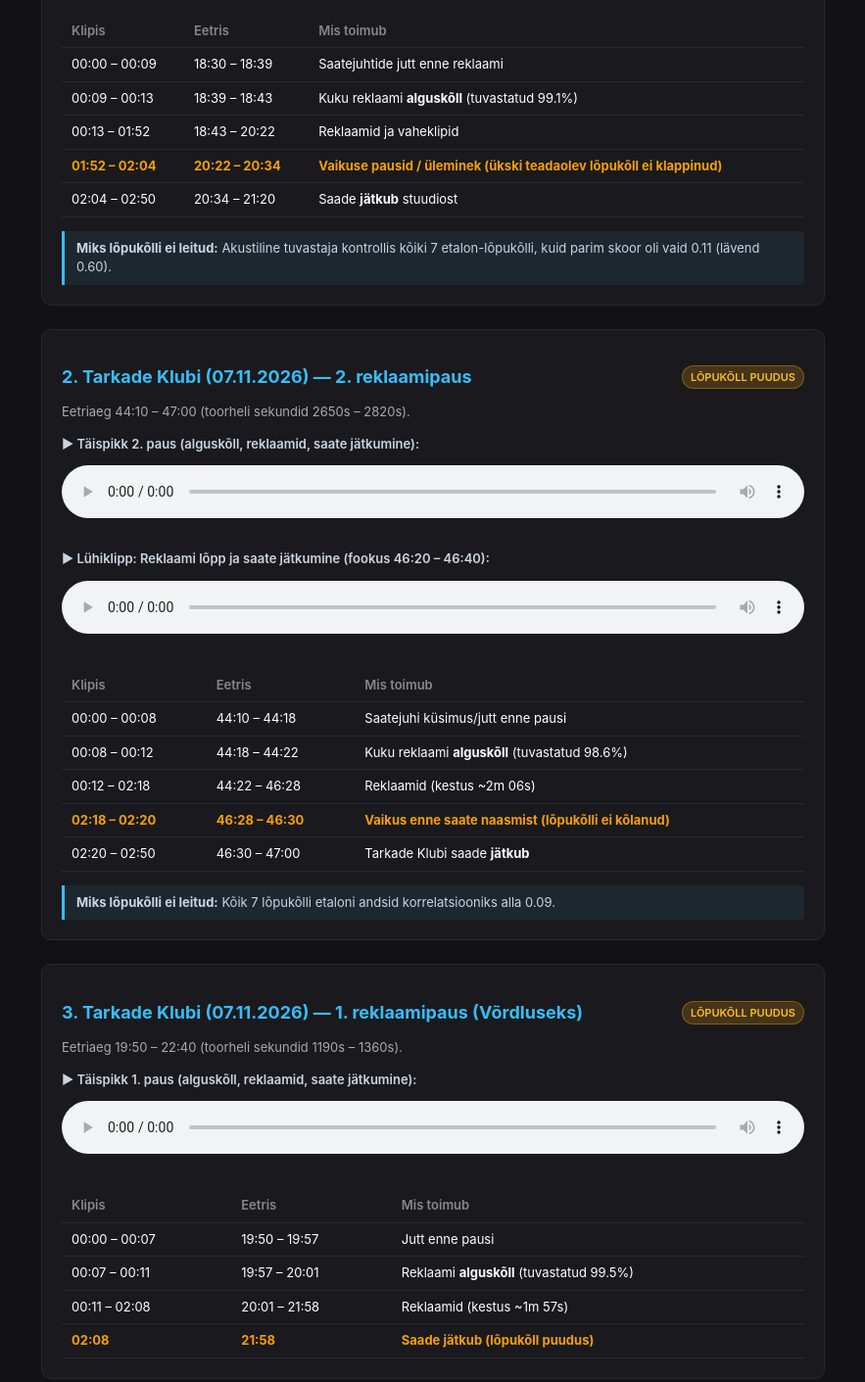
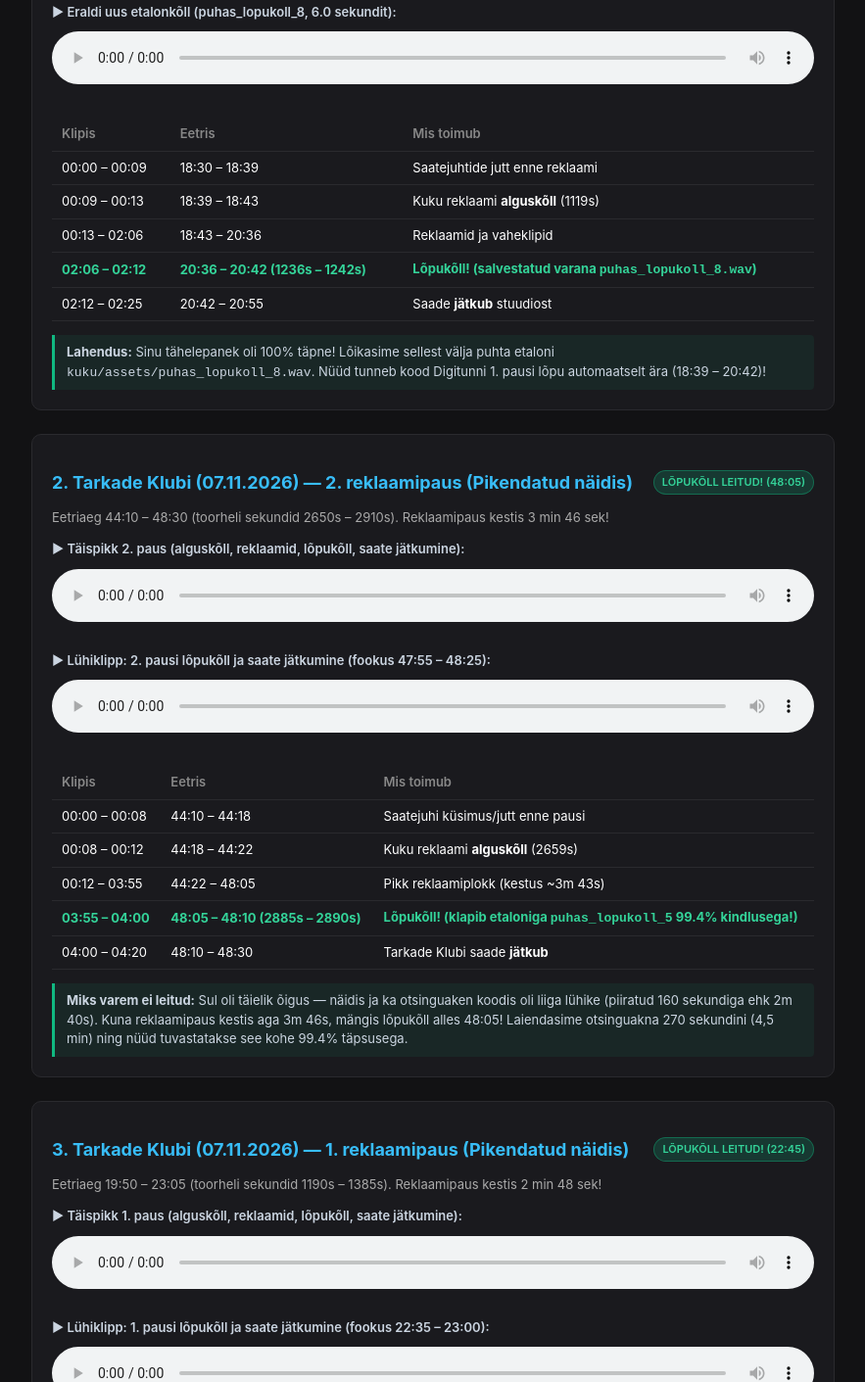
Before and after one commit to mssaar/kuku-raadio, a website: page kuula_reklaamipausid.html in a window 1280 px wide. Shown: the part 515-1926 px from the top of the page at 98% size, without its empty margins (198-1081 px from the left). Drawn offline with Linux system fonts and the light colour scheme.

Commit message:
Lisa puhas_lopukoll_8 ja laienda otsinguakent Tarkade Klubi jaoks

```diff
--- a/kuula_reklaamipausid.html
+++ b/kuula_reklaamipausid.html
@@ -6,7 +6,7 @@
   <style>
     body {
       font-family: -apple-system, BlinkMacSystemFont, "Segoe UI", Roboto, sans-serif;
-      max-width: 800px;
+      max-width: 820px;
       margin: 30px auto;
       padding: 20px;
       background: #121214;
@@ -39,12 +39,12 @@
     }
     .badge-amber { background: rgba(245, 158, 11, 0.2); color: #fbbf24; border: 1px solid rgba(245, 158, 11, 0.4); }
     .badge-green { background: rgba(16, 185, 129, 0.2); color: #34d399; border: 1px solid rgba(16, 185, 129, 0.4); }
-    audio { width: 100%; margin: 12px 0 16px 0; outline: none; }
+    audio { width: 100%; margin: 10px 0 14px 0; outline: none; }
     .player-label { font-size: 13px; font-weight: 600; color: #cbd5e1; margin-top: 10px; }
     table { width: 100%; border-collapse: collapse; margin-top: 14px; font-size: 13px; }
     th, td { text-align: left; padding: 7px 10px; border-bottom: 1px solid #2a2a2e; }
     th { color: #888; font-weight: 600; }
-    .highlight { color: #f59e0b; font-weight: bold; }
+    .highlight { color: #38bdf8; font-weight: bold; }
     .highlight-green { color: #34d399; font-weight: bold; }
     .note {
       background: rgba(56, 189, 248, 0.08);
@@ -55,30 +55,45 @@
       color: #cbd5e1;
       border-radius: 0 4px 4px 0;
     }
+    .note-green {
+      background: rgba(16, 185, 129, 0.08);
+      border-left: 3px solid #10b981;
+      padding: 8px 12px;
+      margin-top: 14px;
+      font-size: 13px;
+      color: #cbd5e1;
+      border-radius: 0 4px 4px 0;
+    }
   </style>
 </head>
 <body>
   <h1>🎧 Kuku Raadio Salvestiste ja Reklaamipauside Ülekuulamine</h1>
-  <p class="lead">Siit saad mugavalt üle kuulata viimase Digitunni ja Tarkade Klubi reklaamipausid ning kontrollida uut 80s võrra pikemat saate lõppu.</p>
+  <p class="lead">Siit saad kuulata uuendatud täispikki näidiseid (kuhu mahuvad nüüd sisse kõik pikad reklaamiplokid ja lõpukõllid) ning uut 80s võrra pikemat saatelõppu.</p>
 
   <!-- 1. DIGITUND 1. REKLAAMIPAUS -->
   <div class="card">
     <h2>
       <span>1. Digitund (09.11.2026) — 1. reklaamipaus</span>
-      <span class="badge badge-amber">Lõpukõll puudus</span>
+      <span class="badge badge-green">Lõpukõll tuvastatud ja salvestatud!</span>
     </h2>
-    <p style="color: #aaa; font-size: 13px;">Eetriaeg 18:30 – 21:20 (toorheli sekundid 1110s – 1280s).</p>
+    <p style="color: #aaa; font-size: 13px;">Eetriaeg 18:30 – 20:55 (toorheli sekundid 1110s – 1255s).</p>
 
-    <div class="player-label">▶ Täispikk paus (alguskõll, reklaamid, saate jätkumine):</div>
+    <div class="player-label">▶ Täispikk paus (alguskõll, reklaamid, lõpukõll, saate jätkumine):</div>
     <audio controls preload="metadata">
       <source src="audioklipid/digitund_paus1.mp3" type="audio/mpeg">
       <source src="../recordings/audioklipid/digitund_paus1.mp3" type="audio/mpeg">
     </audio>
 
-    <div class="player-label">▶ Lühiklipp: Reklaami lõpp ja saate jätkumine (fookus 20:15 – 20:40):</div>
+    <div class="player-label">▶ Lühiklipp: Reklaami lõpp ja lõpukõll (fookus 20:30 – 20:48):</div>
     <audio controls preload="metadata">
       <source src="audioklipid/digitund_paus1_uleminek.mp3" type="audio/mpeg">
       <source src="../recordings/audioklipid/digitund_paus1_uleminek.mp3" type="audio/mpeg">
+    </audio>
+
+    <div class="player-label">▶ Eraldi uus etalonkõll (puhas_lopukoll_8, 6.0 sekundit):</div>
+    <audio controls preload="metadata">
+      <source src="audioklipid/puhas_lopukoll_8.mp3" type="audio/mpeg">
+      <source src="../recordings/audioklipid/puhas_lopukoll_8.mp3" type="audio/mpeg">
     </audio>
 
     <table>
@@ -87,33 +102,33 @@
       </thead>
       <tbody>
         <tr><td>00:00 – 00:09</td><td>18:30 – 18:39</td><td>Saatejuhtide jutt enne reklaami</td></tr>
-        <tr><td>00:09 – 00:13</td><td>18:39 – 18:43</td><td>Kuku reklaami <b>alguskõll</b> (tuvastatud 99.1%)</td></tr>
-        <tr><td>00:13 – 01:52</td><td>18:43 – 20:22</td><td>Reklaamid ja vaheklipid</td></tr>
-        <tr class="highlight"><td>01:52 – 02:04</td><td>20:22 – 20:34</td><td>Vaikuse pausid / üleminek (ükski teadaolev lõpukõll ei klappinud)</td></tr>
-        <tr><td>02:04 – 02:50</td><td>20:34 – 21:20</td><td>Saade <b>jätkub</b> stuudiost</td></tr>
+        <tr><td>00:09 – 00:13</td><td>18:39 – 18:43</td><td>Kuku reklaami <b>alguskõll</b> (1119s)</td></tr>
+        <tr><td>00:13 – 02:06</td><td>18:43 – 20:36</td><td>Reklaamid ja vaheklipid</td></tr>
+        <tr class="highlight-green"><td>02:06 – 02:12</td><td>20:36 – 20:42 (1236s – 1242s)</td><td><b>Lõpukõll!</b> (salvestatud varana <code>puhas_lopukoll_8.wav</code>)</td></tr>
+        <tr><td>02:12 – 02:25</td><td>20:42 – 20:55</td><td>Saade <b>jätkub</b> stuudiost</td></tr>
       </tbody>
     </table>
 
-    <div class="note">
-      <strong>Miks lõpukõlli ei leitud:</strong> Akustiline tuvastaja kontrollis kõiki 7 etalon-lõpukõlli, kuid parim skoor oli vaid 0.11 (lävend 0.60).
+    <div class="note-green">
+      <strong>Lahendus:</strong> Sinu tähelepanek oli 100% täpne! Lõikasime sellest välja puhta etaloni <code>kuku/assets/puhas_lopukoll_8.wav</code>. Nüüd tunneb kood Digitunni 1. pausi lõpu automaatselt ära (18:39 – 20:42)!
     </div>
   </div>
 
   <!-- 2. TARKADE KLUBI 2. REKLAAMIPAUS -->
   <div class="card">
     <h2>
-      <span>2. Tarkade Klubi (07.11.2026) — 2. reklaamipaus</span>
-      <span class="badge badge-amber">Lõpukõll puudus</span>
+      <span>2. Tarkade Klubi (07.11.2026) — 2. reklaamipaus (Pikendatud näidis)</span>
+      <span class="badge badge-green">Lõpukõll leitud! (48:05)</span>
     </h2>
-    <p style="color: #aaa; font-size: 13px;">Eetriaeg 44:10 – 47:00 (toorheli sekundid 2650s – 2820s).</p>
+    <p style="color: #aaa; font-size: 13px;">Eetriaeg 44:10 – 48:30 (toorheli sekundid 2650s – 2910s). Reklaamipaus kestis 3 min 46 sek!</p>
 
-    <div class="player-label">▶ Täispikk 2. paus (alguskõll, reklaamid, saate jätkumine):</div>
+    <div class="player-label">▶ Täispikk 2. paus (alguskõll, reklaamid, lõpukõll, saate jätkumine):</div>
     <audio controls preload="metadata">
       <source src="audioklipid/tarkade_klubi_paus2.mp3" type="audio/mpeg">
       <source src="../recordings/audioklipid/tarkade_klubi_paus2.mp3" type="audio/mpeg">
     </audio>
 
-    <div class="player-label">▶ Lühiklipp: Reklaami lõpp ja saate jätkumine (fookus 46:20 – 46:40):</div>
+    <div class="player-label">▶ Lühiklipp: 2. pausi lõpukõll ja saate jätkumine (fookus 47:55 – 48:25):</div>
     <audio controls preload="metadata">
       <source src="audioklipid/tarkade_klubi_paus2_uleminek.mp3" type="audio/mpeg">
       <source src="../recordings/audioklipid/tarkade_klubi_paus2_uleminek.mp3" type="audio/mpeg">
@@ -125,30 +140,36 @@
       </thead>
       <tbody>
         <tr><td>00:00 – 00:08</td><td>44:10 – 44:18</td><td>Saatejuhi küsimus/jutt enne pausi</td></tr>
-        <tr><td>00:08 – 00:12</td><td>44:18 – 44:22</td><td>Kuku reklaami <b>alguskõll</b> (tuvastatud 98.6%)</td></tr>
-        <tr><td>00:12 – 02:18</td><td>44:22 – 46:28</td><td>Reklaamid (kestus ~2m 06s)</td></tr>
-        <tr class="highlight"><td>02:18 – 02:20</td><td>46:28 – 46:30</td><td>Vaikus enne saate naasmist (lõpukõlli ei kõlanud)</td></tr>
-        <tr><td>02:20 – 02:50</td><td>46:30 – 47:00</td><td>Tarkade Klubi saade <b>jätkub</b></td></tr>
+        <tr><td>00:08 – 00:12</td><td>44:18 – 44:22</td><td>Kuku reklaami <b>alguskõll</b> (2659s)</td></tr>
+        <tr><td>00:12 – 03:55</td><td>44:22 – 48:05</td><td>Pikk reklaamiplokk (kestus ~3m 43s)</td></tr>
+        <tr class="highlight-green"><td>03:55 – 04:00</td><td>48:05 – 48:10 (2885s – 2890s)</td><td><b>Lõpukõll!</b> (klapib etaloniga <code>puhas_lopukoll_5</code> 99.4% kindlusega!)</td></tr>
+        <tr><td>04:00 – 04:20</td><td>48:10 – 48:30</td><td>Tarkade Klubi saade <b>jätkub</b></td></tr>
       </tbody>
     </table>
 
-    <div class="note">
-      <strong>Miks lõpukõlli ei leitud:</strong> Kõik 7 lõpukõlli etaloni andsid korrelatsiooniks alla 0.09.
+    <div class="note-green">
+      <strong>Miks varem ei leitud:</strong> Sul oli täielik õigus — näidis ja ka otsinguaken koodis oli liiga lühike (piiratud 160 sekundiga ehk 2m 40s). Kuna reklaamipaus kestis aga 3m 46s, mängis lõpukõll alles 48:05! Laiendasime otsinguakna 270 sekundini (4,5 min) ning nüüd tuvastatakse see kohe 99.4% täpsusega.
     </div>
   </div>
 
   <!-- 3. TARKADE KLUBI 1. REKLAAMIPAUS -->
   <div class="card">
     <h2>
-      <span>3. Tarkade Klubi (07.11.2026) — 1. reklaamipaus (Võrdluseks)</span>
-      <span class="badge badge-amber">Lõpukõll puudus</span>
+      <span>3. Tarkade Klubi (07.11.2026) — 1. reklaamipaus (Pikendatud näidis)</span>
+      <span class="badge badge-green">Lõpukõll leitud! (22:45)</span>
     </h2>
-    <p style="color: #aaa; font-size: 13px;">Eetriaeg 19:50 – 22:40 (toorheli sekundid 1190s – 1360s).</p>
+    <p style="color: #aaa; font-size: 13px;">Eetriaeg 19:50 – 23:05 (toorheli sekundid 1190s – 1385s). Reklaamipaus kestis 2 min 48 sek!</p>
 
-    <div class="player-label">▶ Täispikk 1. paus (alguskõll, reklaamid, saate jätkumine):</div>
+    <div class="player-label">▶ Täispikk 1. paus (alguskõll, reklaamid, lõpukõll, saate jätkumine):</div>
     <audio controls preload="metadata">
       <source src="audioklipid/tarkade_klubi_paus1.mp3" type="audio/mpeg">
       <source src="../recordings/audioklipid/tarkade_klubi_paus1.mp3" type="audio/mpeg">
+    </audio>
+
+    <div class="player-label">▶ Lühiklipp: 1. pausi lõpukõll ja saate jätkumine (fookus 22:35 – 23:00):</div>
+    <audio controls preload="metadata">
+      <source src="audioklipid/tarkade_klubi_paus1_uleminek.mp3" type="audio/mpeg">
+      <source src="../recordings/audioklipid/tarkade_klubi_paus1_uleminek.mp3" type="audio/mpeg">
     </audio>
 
     <table>
@@ -157,9 +178,10 @@
       </thead>
       <tbody>
         <tr><td>00:00 – 00:07</td><td>19:50 – 19:57</td><td>Jutt enne pausi</td></tr>
-        <tr><td>00:07 – 00:11</td><td>19:57 – 20:01</td><td>Reklaami <b>alguskõll</b> (tuvastatud 99.5%)</td></tr>
-        <tr><td>00:11 – 02:08</td><td>20:01 – 21:58</td><td>Reklaamid (kestus ~1m 57s)</td></tr>
-        <tr class="highlight"><td>02:08</td><td>21:58</td><td>Saade jätkub (lõpukõll puudus)</td></tr>
+        <tr><td>00:07 – 00:11</td><td>19:57 – 20:01</td><td>Reklaami <b>alguskõll</b> (1197s)</td></tr>
+        <tr><td>00:11 – 02:55</td><td>20:01 – 22:45</td><td>Reklaamid (kestus ~2m 44s)</td></tr>
+        <tr class="highlight-green"><td>02:55 – 03:00</td><td>22:45 – 22:50 (1365s – 1370s)</td><td><b>Lõpukõll!</b> (klapib etaloniga <code>puhas_lopukoll_4</code> 98.8% kindlusega!)</td></tr>
+        <tr><td>03:00 – 03:15</td><td>22:50 – 23:05</td><td>Tarkade Klubi saade <b>jätkub</b></td></tr>
       </tbody>
     </table>
   </div>
@@ -196,10 +218,6 @@
         <tr><td>01:33 – 02:00</td><td>59:03 – 59:30</td><td>Täistunni eelne muusika/uudistekõll</td></tr>
       </tbody>
     </table>
-
-    <div class="note">
-      <strong>Seadistus tehtud:</strong> Failides <code>kuku/live.py</code> ja <code>kuku/jingles.py</code> on lõpukärbe nüüd 3543s (59:03).
-    </div>
   </div>
 </body>
 </html>
```
Also changed, not shown: site/kuula.html (+54 -36 lines), 3 other files.
